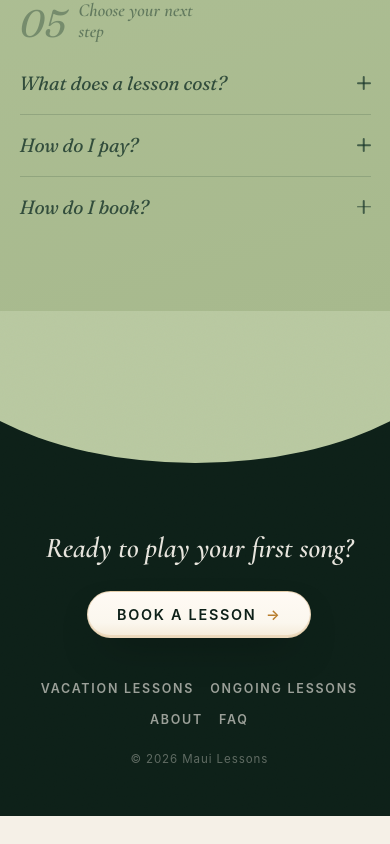
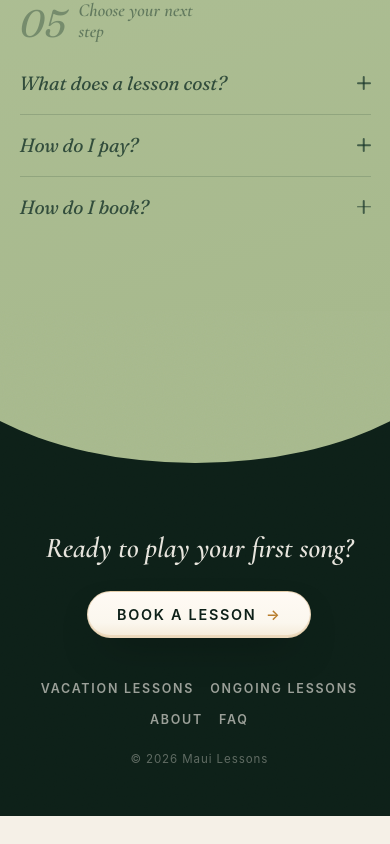
Before and after one commit to karinrub/maui-lessons, a React (Vite) app: page /faq in a window 390 px wide. Shown: the part 3109-3953 px from the top of the page. After the commit the page ends 3925 px from the top, so only its background shows below. Built offline with nearby package versions, Linux system fonts and the light colour scheme; a web font is replaced by a local one.

Commit message:
fix(faq): align finale with sage shelf

```diff
--- a/src/components/faq/FaqSections.css
+++ b/src/components/faq/FaqSections.css
@@ -15,11 +15,11 @@
   width: 100vw;
   margin-right: calc(50% - 50vw);
   margin-left: calc(50% - 50vw);
-  background: linear-gradient(180deg, var(--home-sage) 0 3px, #0d2018 3px);
+  background: linear-gradient(180deg, #a7b98d 0 3px, #0d2018 3px);
 }
 
 .faq-page > .home-finale .home-finale__arch {
-  background: var(--home-sage);
+  background: #a7b98d;
 }
 
 .faq-intro {
--- a/src/index.css
+++ b/src/index.css
@@ -316,6 +316,12 @@ select {
   padding: 0;
 }
 
+/* FAQ ends on its ink finale, so the standard route bottom padding would
+   expose a cream seam after the footer. */
+.route-shell--faq {
+  padding-bottom: 0;
+}
+
 .page-transition {
   /* Opacity only, deliberately: a transform here would wrap every pinned
      ScrollTrigger scene in a containing block and degrade pinning. Each
@@ -599,6 +605,10 @@ select {
       28px;
   }
 
+  .route-shell--faq {
+    padding-bottom: 0;
+  }
+
   /* The home page's full-bleed opening sequence must stay edge-to-edge at
      every breakpoint — without this, the rule above (equal specificity,
      later in source) wins over .home-hero--opening's padding: 0 and the
--- a/src/layout/SiteLayout.tsx
+++ b/src/layout/SiteLayout.tsx
@@ -32,6 +32,7 @@ export default function SiteLayout() {
         'route-shell',
         hasAtmosphericBackground ? 'route-shell--atmospheric' : '',
         isCinematic ? 'route-shell--cinematic' : '',
+        isFaq ? 'route-shell--faq' : '',
       ]
         .filter(Boolean)
         .join(' ')
```
Also changed, not shown: 1 other file (tests, documents, lock files or other folders).
